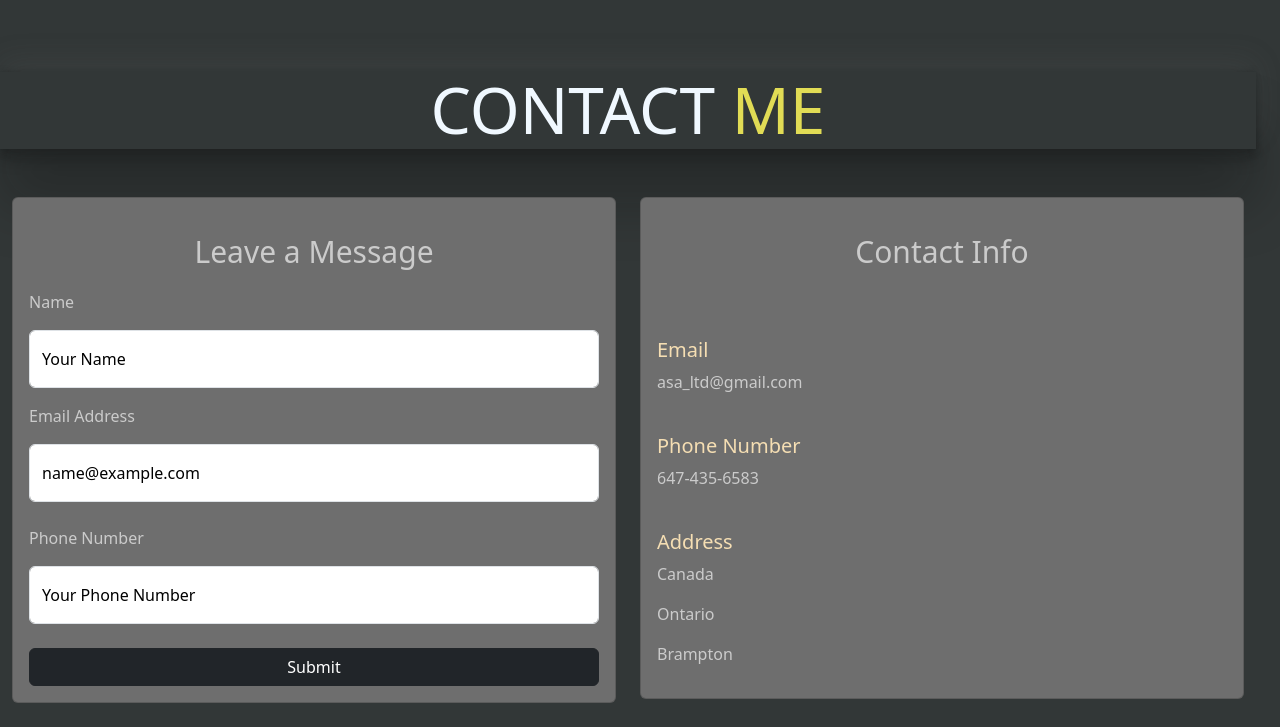
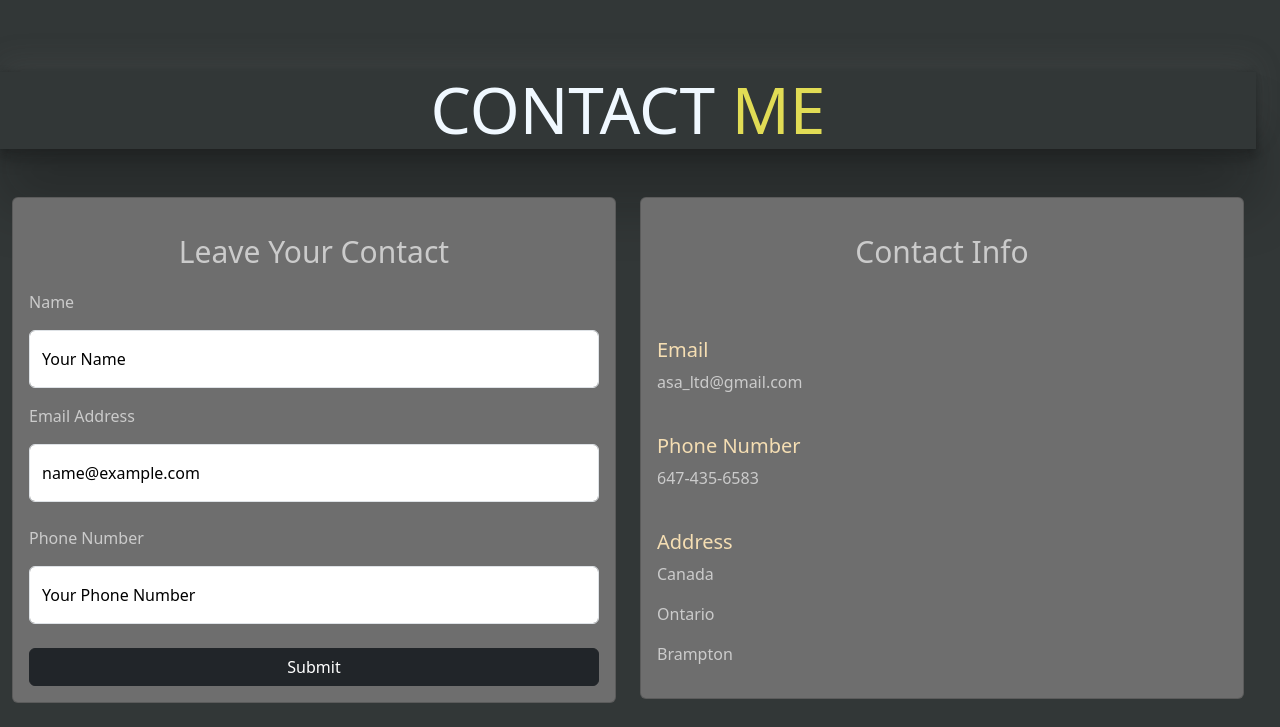
Before and after one commit to SM3101/hackathon, a Django app: page / in a window 1280 px wide. Shown: the part 1603-2330 px from the top of the page. Run offline with Django 4.2, Linux system fonts and the light colour scheme.

Commit message:
Update home.html

```diff
--- a/security_system/templates/home.html
+++ b/security_system/templates/home.html
@@ -142,7 +142,7 @@
             <div class="contact-me col-lg-6 text-center">
                 <div class="card bottom-margin">
                   <div class="contact_card_body card-body">
-                    <h3 class="contact_card_title card-title">Leave a Message</h3>
+                    <h3 class="contact_card_title card-title">Leave Your Contact</h3>
                     <form method = "post">
                         {% csrf_token %}
                         <p class = "topic">Name</p>
```
